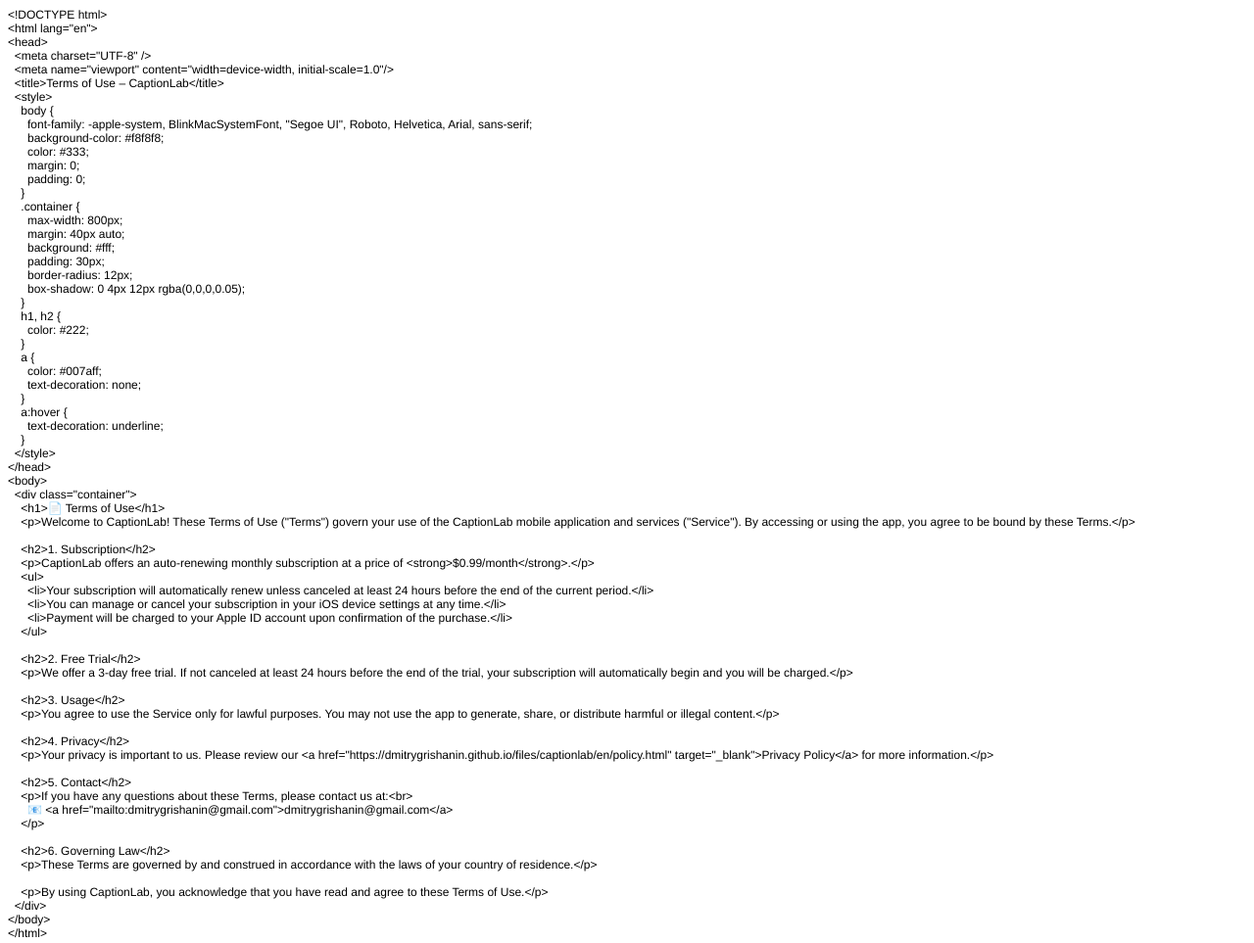
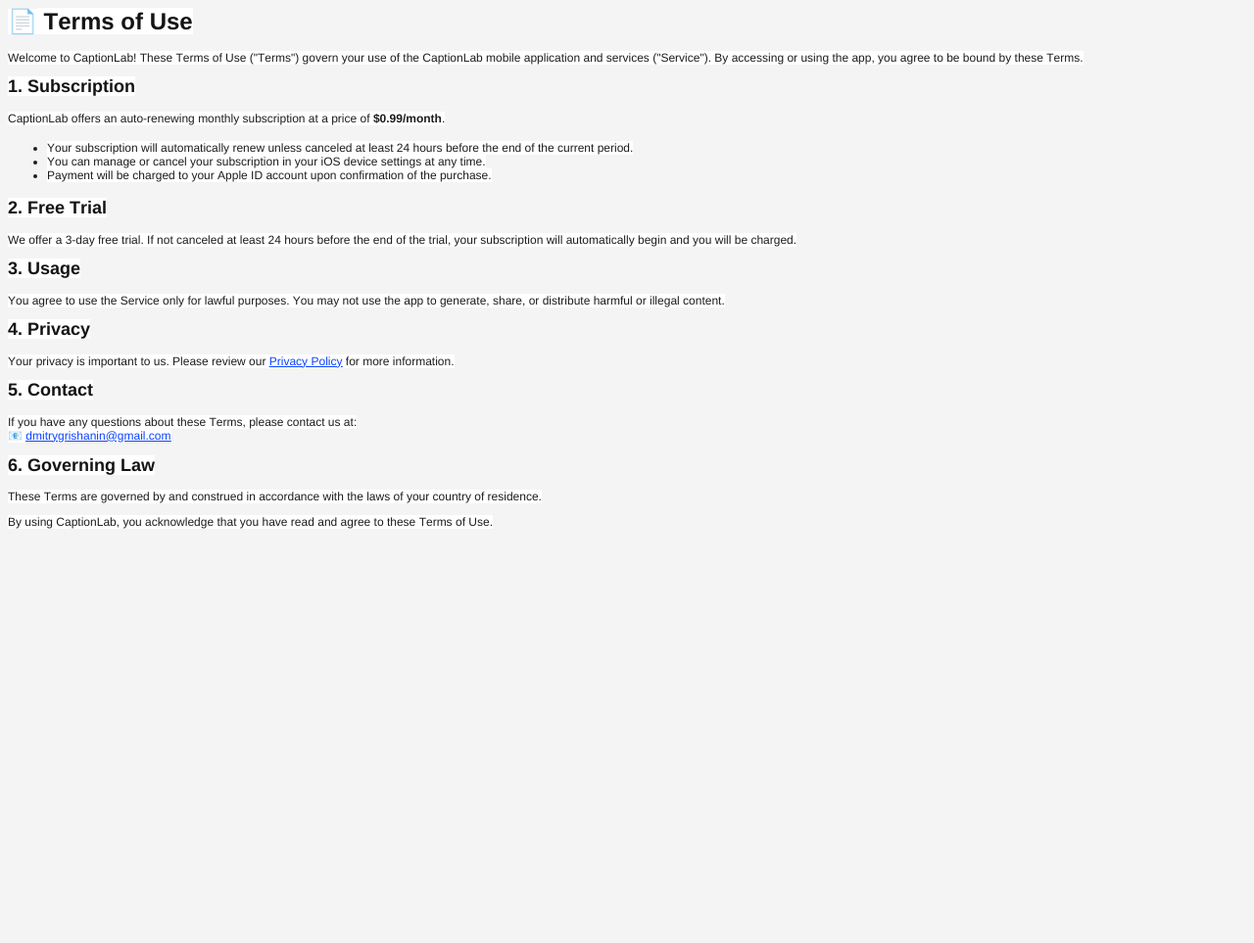
Before and after one commit to dmitrygrishanin/files, a plain HTML site: page docs/captionlab/en/terms.html in a window 1280 px wide. Shown: the whole page at 98% size. After the commit the page ends 800 px from the top, so only its background shows below. Drawn offline with Linux system fonts and the light colour scheme.

Commit message:
terms file is updated

```diff
--- a/docs/captionlab/en/terms.html
+++ b/docs/captionlab/en/terms.html
@@ -7,78 +7,39 @@
   <meta name="Generator" content="Cocoa HTML Writer">
   <meta name="CocoaVersion" content="2575.6">
   <style type="text/css">
-    p.p1 {margin: 0.0px 0.0px 0.0px 0.0px; font: 12.0px Helvetica}
-    p.p2 {margin: 0.0px 0.0px 0.0px 0.0px; font: 12.0px Helvetica; min-height: 14.0px}
+    body {background-color: #f4f4f4}
+    p.p2 {margin: 0.0px 0.0px 12.0px 0.0px; font: 12.0px 'Helvetica Neue'; color: #1d1d1d; -webkit-text-stroke: #1d1d1d}
+    li.li4 {margin: 0.0px 0.0px 0.0px 0.0px; font: 12.0px 'Helvetica Neue'; color: #1d1d1d; -webkit-text-stroke: #1d1d1d}
+    span.s1 {font: 24.0px 'Apple Color Emoji'; font-kerning: none; background-color: #ffffff}
+    span.s2 {font-kerning: none; background-color: #ffffff}
+    span.s3 {background-color: #ffffff; -webkit-text-stroke: 0px #000000}
+    span.s4 {font: 12.0px 'Helvetica Neue'; text-decoration: underline ; font-kerning: none; color: #0c43ff; -webkit-text-stroke: 0px #0c43ff}
+    span.s5 {font-kerning: none}
+    span.s6 {font: 12.0px 'Apple Color Emoji'; font-kerning: none; background-color: #ffffff}
+    ul.ul1 {list-style-type: disc}
   </style>
 </head>
 <body>
-<p class="p1">&lt;!DOCTYPE html&gt;</p>
-<p class="p1">&lt;html lang="en"&gt;</p>
-<p class="p1">&lt;head&gt;</p>
-<p class="p1"><span class="Apple-converted-space">  </span>&lt;meta charset="UTF-8" /&gt;</p>
-<p class="p1"><span class="Apple-converted-space">  </span>&lt;meta name="viewport" content="width=device-width, initial-scale=1.0"/&gt;</p>
-<p class="p1"><span class="Apple-converted-space">  </span>&lt;title&gt;Terms of Use – CaptionLab&lt;/title&gt;</p>
-<p class="p1"><span class="Apple-converted-space">  </span>&lt;style&gt;</p>
-<p class="p1"><span class="Apple-converted-space">    </span>body {</p>
-<p class="p1"><span class="Apple-converted-space">      </span>font-family: -apple-system, BlinkMacSystemFont, "Segoe UI", Roboto, Helvetica, Arial, sans-serif;</p>
-<p class="p1"><span class="Apple-converted-space">      </span>background-color: #f8f8f8;</p>
-<p class="p1"><span class="Apple-converted-space">      </span>color: #333;</p>
-<p class="p1"><span class="Apple-converted-space">      </span>margin: 0;</p>
-<p class="p1"><span class="Apple-converted-space">      </span>padding: 0;</p>
-<p class="p1"><span class="Apple-converted-space">    </span>}</p>
-<p class="p1"><span class="Apple-converted-space">    </span>.container {</p>
-<p class="p1"><span class="Apple-converted-space">      </span>max-width: 800px;</p>
-<p class="p1"><span class="Apple-converted-space">      </span>margin: 40px auto;</p>
-<p class="p1"><span class="Apple-converted-space">      </span>background: #fff;</p>
-<p class="p1"><span class="Apple-converted-space">      </span>padding: 30px;</p>
-<p class="p1"><span class="Apple-converted-space">      </span>border-radius: 12px;</p>
-<p class="p1"><span class="Apple-converted-space">      </span>box-shadow: 0 4px 12px rgba(0,0,0,0.05);</p>
-<p class="p1"><span class="Apple-converted-space">    </span>}</p>
-<p class="p1"><span class="Apple-converted-space">    </span>h1, h2 {</p>
-<p class="p1"><span class="Apple-converted-space">      </span>color: #222;</p>
-<p class="p1"><span class="Apple-converted-space">    </span>}</p>
-<p class="p1"><span class="Apple-converted-space">    </span>a {</p>
-<p class="p1"><span class="Apple-converted-space">      </span>color: #007aff;</p>
-<p class="p1"><span class="Apple-converted-space">      </span>text-decoration: none;</p>
-<p class="p1"><span class="Apple-converted-space">    </span>}</p>
-<p class="p1"><span class="Apple-converted-space">    </span>a:hover {</p>
-<p class="p1"><span class="Apple-converted-space">      </span>text-decoration: underline;</p>
-<p class="p1"><span class="Apple-converted-space">    </span>}</p>
-<p class="p1"><span class="Apple-converted-space">  </span>&lt;/style&gt;</p>
-<p class="p1">&lt;/head&gt;</p>
-<p class="p1">&lt;body&gt;</p>
-<p class="p1"><span class="Apple-converted-space">  </span>&lt;div class="container"&gt;</p>
-<p class="p1"><span class="Apple-converted-space">    </span>&lt;h1&gt;📄 Terms of Use&lt;/h1&gt;</p>
-<p class="p1"><span class="Apple-converted-space">    </span>&lt;p&gt;Welcome to CaptionLab! These Terms of Use ("Terms") govern your use of the CaptionLab mobile application and services ("Service"). By accessing or using the app, you agree to be bound by these Terms.&lt;/p&gt;</p>
-<p class="p2"><br></p>
-<p class="p1"><span class="Apple-converted-space">    </span>&lt;h2&gt;1. Subscription&lt;/h2&gt;</p>
-<p class="p1"><span class="Apple-converted-space">    </span>&lt;p&gt;CaptionLab offers an auto-renewing monthly subscription at a price of &lt;strong&gt;$0.99/month&lt;/strong&gt;.&lt;/p&gt;</p>
-<p class="p1"><span class="Apple-converted-space">    </span>&lt;ul&gt;</p>
-<p class="p1"><span class="Apple-converted-space">      </span>&lt;li&gt;Your subscription will automatically renew unless canceled at least 24 hours before the end of the current period.&lt;/li&gt;</p>
-<p class="p1"><span class="Apple-converted-space">      </span>&lt;li&gt;You can manage or cancel your subscription in your iOS device settings at any time.&lt;/li&gt;</p>
-<p class="p1"><span class="Apple-converted-space">      </span>&lt;li&gt;Payment will be charged to your Apple ID account upon confirmation of the purchase.&lt;/li&gt;</p>
-<p class="p1"><span class="Apple-converted-space">    </span>&lt;/ul&gt;</p>
-<p class="p2"><br></p>
-<p class="p1"><span class="Apple-converted-space">    </span>&lt;h2&gt;2. Free Trial&lt;/h2&gt;</p>
-<p class="p1"><span class="Apple-converted-space">    </span>&lt;p&gt;We offer a 3-day free trial. If not canceled at least 24 hours before the end of the trial, your subscription will automatically begin and you will be charged.&lt;/p&gt;</p>
-<p class="p2"><br></p>
-<p class="p1"><span class="Apple-converted-space">    </span>&lt;h2&gt;3. Usage&lt;/h2&gt;</p>
-<p class="p1"><span class="Apple-converted-space">    </span>&lt;p&gt;You agree to use the Service only for lawful purposes. You may not use the app to generate, share, or distribute harmful or illegal content.&lt;/p&gt;</p>
-<p class="p2"><br></p>
-<p class="p1"><span class="Apple-converted-space">    </span>&lt;h2&gt;4. Privacy&lt;/h2&gt;</p>
-<p class="p1"><span class="Apple-converted-space">    </span>&lt;p&gt;Your privacy is important to us. Please review our &lt;a href="https://dmitrygrishanin.github.io/files/captionlab/en/policy.html" target="_blank"&gt;Privacy Policy&lt;/a&gt; for more information.&lt;/p&gt;</p>
-<p class="p2"><br></p>
-<p class="p1"><span class="Apple-converted-space">    </span>&lt;h2&gt;5. Contact&lt;/h2&gt;</p>
-<p class="p1"><span class="Apple-converted-space">    </span>&lt;p&gt;If you have any questions about these Terms, please contact us at:&lt;br&gt;</p>
-<p class="p1"><span class="Apple-converted-space">      </span>📧 &lt;a href="mailto:dmitrygrishanin@gmail.com"&gt;dmitrygrishanin@gmail.com&lt;/a&gt;</p>
-<p class="p1"><span class="Apple-converted-space">    </span>&lt;/p&gt;</p>
-<p class="p2"><br></p>
-<p class="p1"><span class="Apple-converted-space">    </span>&lt;h2&gt;6. Governing Law&lt;/h2&gt;</p>
-<p class="p1"><span class="Apple-converted-space">    </span>&lt;p&gt;These Terms are governed by and construed in accordance with the laws of your country of residence.&lt;/p&gt;</p>
-<p class="p2"><br></p>
-<p class="p1"><span class="Apple-converted-space">    </span>&lt;p&gt;By using CaptionLab, you acknowledge that you have read and agree to these Terms of Use.&lt;/p&gt;</p>
-<p class="p1"><span class="Apple-converted-space">  </span>&lt;/div&gt;</p>
-<p class="p1">&lt;/body&gt;</p>
-<p class="p1">&lt;/html&gt;</p>
+<h1 style="margin: 0.0px 0.0px 16.1px 0.0px; font: 24.0px 'Helvetica Neue'; color: #141414; -webkit-text-stroke: #141414"><span class="s1">📄</span><span class="s2"><b> Terms of Use</b><b></b></span></h1>
+<p class="p2"><span class="s2">Welcome to CaptionLab! These Terms of Use ("Terms") govern your use of the CaptionLab mobile application and services ("Service"). By accessing or using the app, you agree to be bound by these Terms.</span></p>
+<h2 style="margin: 0.0px 0.0px 14.9px 0.0px; font: 18.0px 'Helvetica Neue'; color: #141414; -webkit-text-stroke: #141414"><span class="s2"><b>1. Subscription</b><b></b></span></h2>
+<p class="p2"><span class="s2">CaptionLab offers an auto-renewing monthly subscription at a price of <b>$0.99/month</b>.</span></p>
+<ul class="ul1">
+  <li class="li4"><span class="s3"></span><span class="s2">Your subscription will automatically renew unless canceled at least 24 hours before the end of the current period.</span></li>
+  <li class="li4"><span class="s3"></span><span class="s2">You can manage or cancel your subscription in your iOS device settings at any time.</span></li>
+  <li class="li4"><span class="s3"></span><span class="s2">Payment will be charged to your Apple ID account upon confirmation of the purchase.</span></li>
+</ul>
+<h2 style="margin: 0.0px 0.0px 14.9px 0.0px; font: 18.0px 'Helvetica Neue'; color: #141414; -webkit-text-stroke: #141414"><span class="s2"><b>2. Free Trial</b><b></b></span></h2>
+<p class="p2"><span class="s2">We offer a 3-day free trial. If not canceled at least 24 hours before the end of the trial, your subscription will automatically begin and you will be charged.</span></p>
+<h2 style="margin: 0.0px 0.0px 14.9px 0.0px; font: 18.0px 'Helvetica Neue'; color: #141414; -webkit-text-stroke: #141414"><span class="s2"><b>3. Usage</b><b></b></span></h2>
+<p class="p2"><span class="s2">You agree to use the Service only for lawful purposes. You may not use the app to generate, share, or distribute harmful or illegal content.</span></p>
+<h2 style="margin: 0.0px 0.0px 14.9px 0.0px; font: 18.0px 'Helvetica Neue'; color: #141414; -webkit-text-stroke: #141414"><span class="s2"><b>4. Privacy</b><b></b></span></h2>
+<p class="p2"><span class="s2">Your privacy is important to us. Please review our <a href="https://dmitrygrishanin.github.io/files/captionlab/en/policy.html"><span class="s4">Privacy Policy</span></a> for more information.</span></p>
+<h2 style="margin: 0.0px 0.0px 14.9px 0.0px; font: 18.0px 'Helvetica Neue'; color: #141414; -webkit-text-stroke: #141414"><span class="s2"><b>5. Contact</b><b></b></span></h2>
+<p class="p2"><span class="s2">If you have any questions about these Terms, please contact us at:</span><span class="s5"><br>
+</span><span class="s6">📧</span><span class="s2"> <a href="mailto:dmitrygrishanin@gmail.com"><span class="s4">dmitrygrishanin@gmail.com</span></a></span></p>
+<h2 style="margin: 0.0px 0.0px 14.9px 0.0px; font: 18.0px 'Helvetica Neue'; color: #141414; -webkit-text-stroke: #141414"><span class="s2"><b>6. Governing Law</b><b></b></span></h2>
+<p class="p2"><span class="s2">These Terms are governed by and construed in accordance with the laws of your country of residence.</span></p>
+<p class="p2"><span class="s2">By using CaptionLab, you acknowledge that you have read and agree to these Terms of Use.</span></p>
 </body>
 </html>
```
Also changed, not shown: 1 other file.
